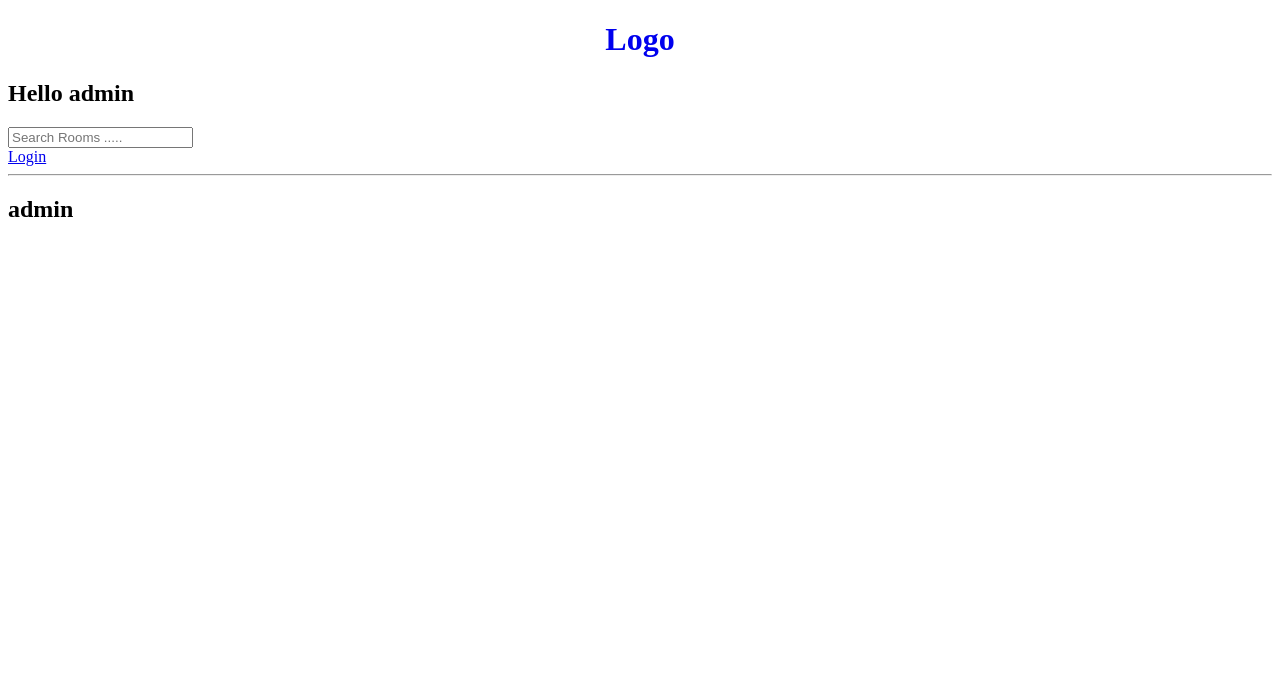
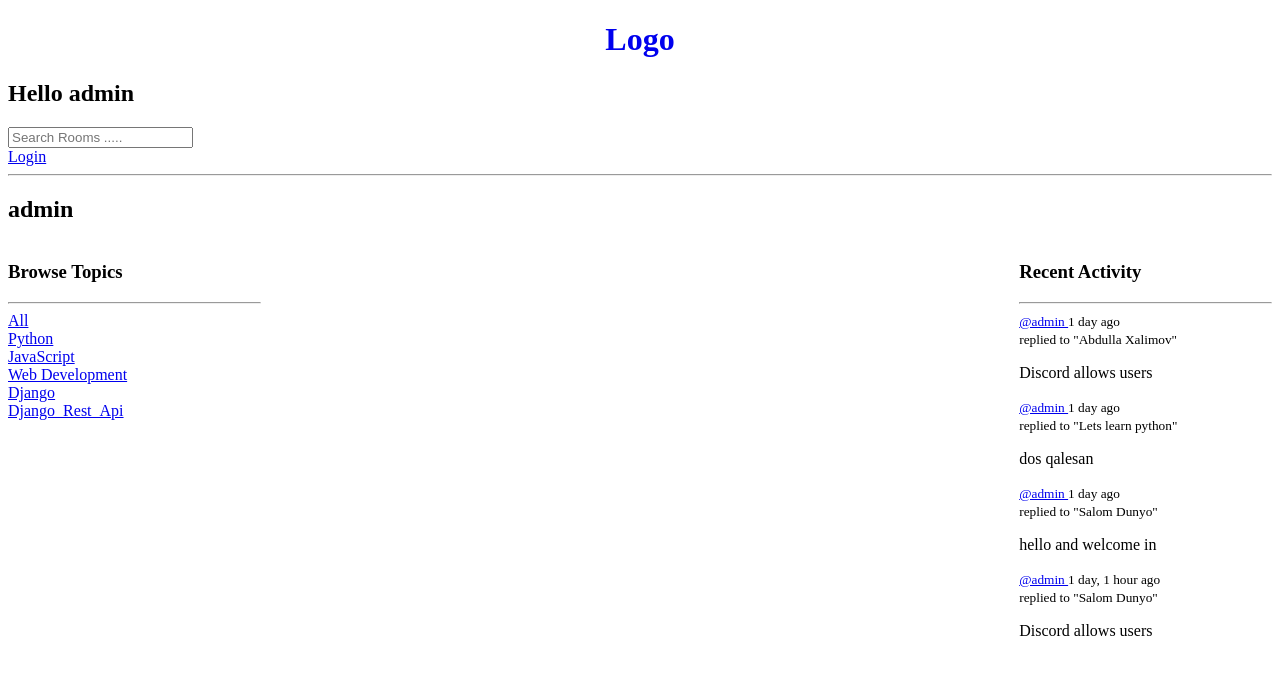
Before and after one commit to magic-encode/StudyBuddy, a Django app: page /profile/1/ in a window 1280 px wide. Shown: the top 675 px of the page. Run offline with Django 3.2, Linux system fonts and the light colour scheme; data comes from the database, SQL or seed files in the repository.

Commit message:
Fixed another files

```diff
--- a/base/forms.py
+++ b/base/forms.py
@@ -5,3 +5,4 @@ class RoomForm(ModelForm):
     class Meta:
         model = Room
         fields = '__all__'
+        exclude = ['host', 'participants']
--- a/base/templates/activity_component.html
+++ b/base/templates/activity_component.html
@@ -2,7 +2,7 @@
 <hr />
 {% for message in room_messages %}
 <div>
-  <small>@{{message.user}} {{message.date|timesince}} ago</small><br />
+  <small><a href="{% url 'profile' message.user.id %}"> @{{message.user}} </a>{{message.date|timesince}} ago</small><br />
   <small>replied to "{{message.room}}"</small>
 
   <p>{{message}}</p>
--- a/base/templates/profile.html
+++ b/base/templates/profile.html
@@ -3,18 +3,24 @@
 {% load static %}
 
 {% block content %}
-
+    <style>
+        .profile-container
+        {
+            display: grid;
+            grid-template-columns: 1fr 3fr 1fr;
+        }
+    </style>
 
     <h2>{{user.username}}</h2>
-    <div>
+    <div class="profile-container">
         <div>
-
+            {% include 'topics_component.html' %}
         </div>
         <div>
             {% include 'feed_component.html' %}
         </div>
         <div>
-
+            {% include 'activity_component.html' %}
         </div>
     </div>
 
--- a/base/views.py
+++ b/base/views.py
@@ -94,7 +94,9 @@ def home(request):
 def profile(request, pk):
     user = User.objects.get(id=pk)
     rooms = user.room_set.all()
-    context = {'user': user, 'rooms': rooms}
+    room_messages = user.message_set.all()
+    topics = Topic.objects.all()
+    context = {'user': user, 'rooms': rooms, 'room_messages': room_messages, 'topics': topics}
     return render(request, 'profile.html', context)
 
 
```
